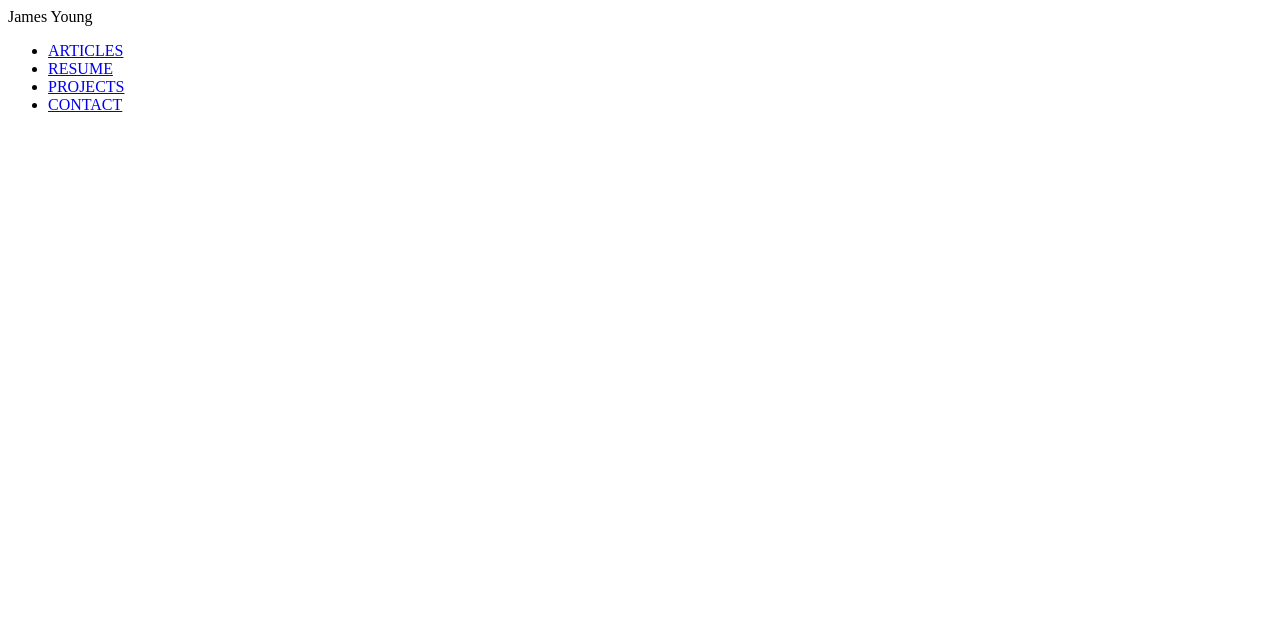
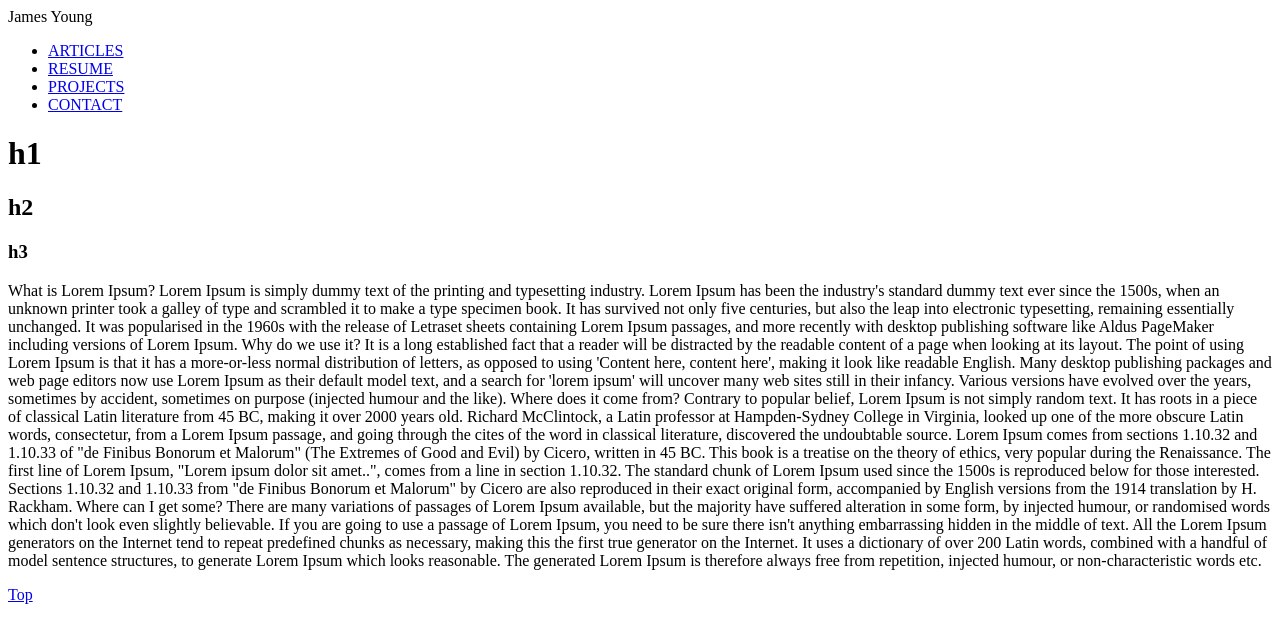
Before and after one commit to jpblicer/jpblicer.github.io, a plain HTML site: page index.html in a window 1280 px wide. Drawn offline with Linux system fonts and the light colour scheme.

Commit message:
add tags for css placeholders

```diff
--- a/index.html
+++ b/index.html
@@ -21,11 +21,29 @@
     </header>
     <main>
         <content>
+            <h1>h1</h1>
+            <h2>h2</h2>
+            <h3>h3</h3>
+            <p>
+                What is Lorem Ipsum?
 
+                Lorem Ipsum is simply dummy text of the printing and typesetting industry. Lorem Ipsum has been the industry's standard dummy text ever since the 1500s, when an unknown printer took a galley of type and scrambled it to make a type specimen book. It has survived not only five centuries, but also the leap into electronic typesetting, remaining essentially unchanged. It was popularised in the 1960s with the release of Letraset sheets containing Lorem Ipsum passages, and more recently with desktop publishing software like Aldus PageMaker including versions of Lorem Ipsum.
+                Why do we use it?
+
+                It is a long established fact that a reader will be distracted by the readable content of a page when looking at its layout. The point of using Lorem Ipsum is that it has a more-or-less normal distribution of letters, as opposed to using 'Content here, content here', making it look like readable English. Many desktop publishing packages and web page editors now use Lorem Ipsum as their default model text, and a search for 'lorem ipsum' will uncover many web sites still in their infancy. Various versions have evolved over the years, sometimes by accident, sometimes on purpose (injected humour and the like).
+
+                Where does it come from?
+
+                Contrary to popular belief, Lorem Ipsum is not simply random text. It has roots in a piece of classical Latin literature from 45 BC, making it over 2000 years old. Richard McClintock, a Latin professor at Hampden-Sydney College in Virginia, looked up one of the more obscure Latin words, consectetur, from a Lorem Ipsum passage, and going through the cites of the word in classical literature, discovered the undoubtable source. Lorem Ipsum comes from sections 1.10.32 and 1.10.33 of "de Finibus Bonorum et Malorum" (The Extremes of Good and Evil) by Cicero, written in 45 BC. This book is a treatise on the theory of ethics, very popular during the Renaissance. The first line of Lorem Ipsum, "Lorem ipsum dolor sit amet..", comes from a line in section 1.10.32.
+
+                The standard chunk of Lorem Ipsum used since the 1500s is reproduced below for those interested. Sections 1.10.32 and 1.10.33 from "de Finibus Bonorum et Malorum" by Cicero are also reproduced in their exact original form, accompanied by English versions from the 1914 translation by H. Rackham.
+                Where can I get some?
+
+                There are many variations of passages of Lorem Ipsum available, but the majority have suffered alteration in some form, by injected humour, or randomised words which don't look even slightly believable. If you are going to use a passage of Lorem Ipsum, you need to be sure there isn't anything embarrassing hidden in the middle of text. All the Lorem Ipsum generators on the Internet tend to repeat predefined chunks as necessary, making this the first true generator on the Internet. It uses a dictionary of over 200 Latin words, combined with a handful of model sentence structures, to generate Lorem Ipsum which looks reasonable. The generated Lorem Ipsum is therefore always free from repetition, injected humour, or non-characteristic words etc.</p>
         </content>
     </main>
     <footer>
-
+        <a href="#">Top</a>
     </footer>
 </body>
 </html>
```
